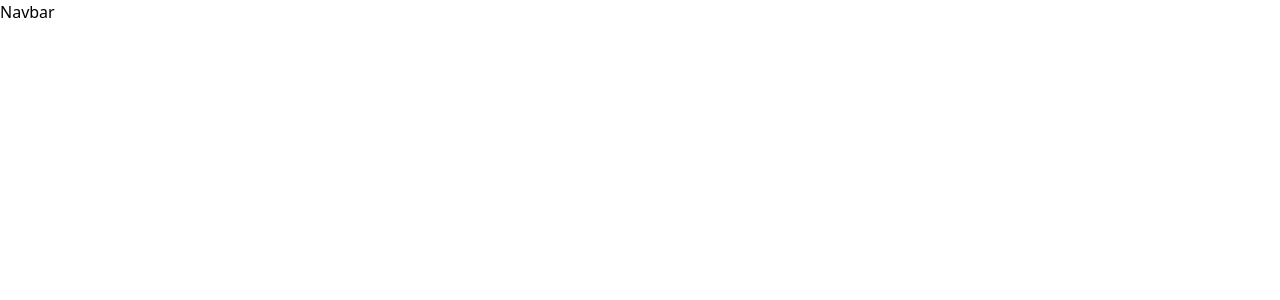
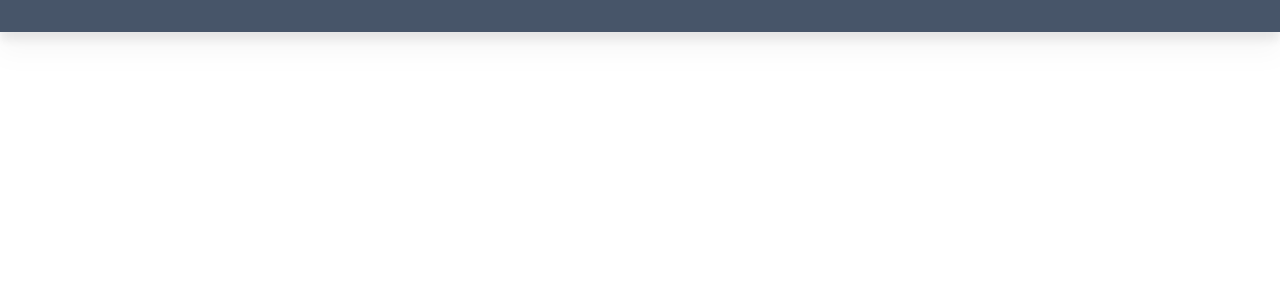
Before and after one commit to milliorn/fitness-blog, a Next.js app: page /components/Navbar in a window 1280 px wide. Shown: the top 300 px of the page. Built offline with nearby package versions, Linux system fonts and the light colour scheme.

Commit message:
className

```diff
--- a/pages/components/Navbar.tsx
+++ b/pages/components/Navbar.tsx
@@ -1,7 +1,9 @@
-import React from 'react'
+import React from "react";
 
 export default function Navbar(): JSX.Element {
   return (
-    <div>Navbar</div>
-  )
+    <nav className="bg-slate-600 p-4 sticky top-0 drop-shadow-xl z-10">
+
+    </nav>
+  );
 }
```
